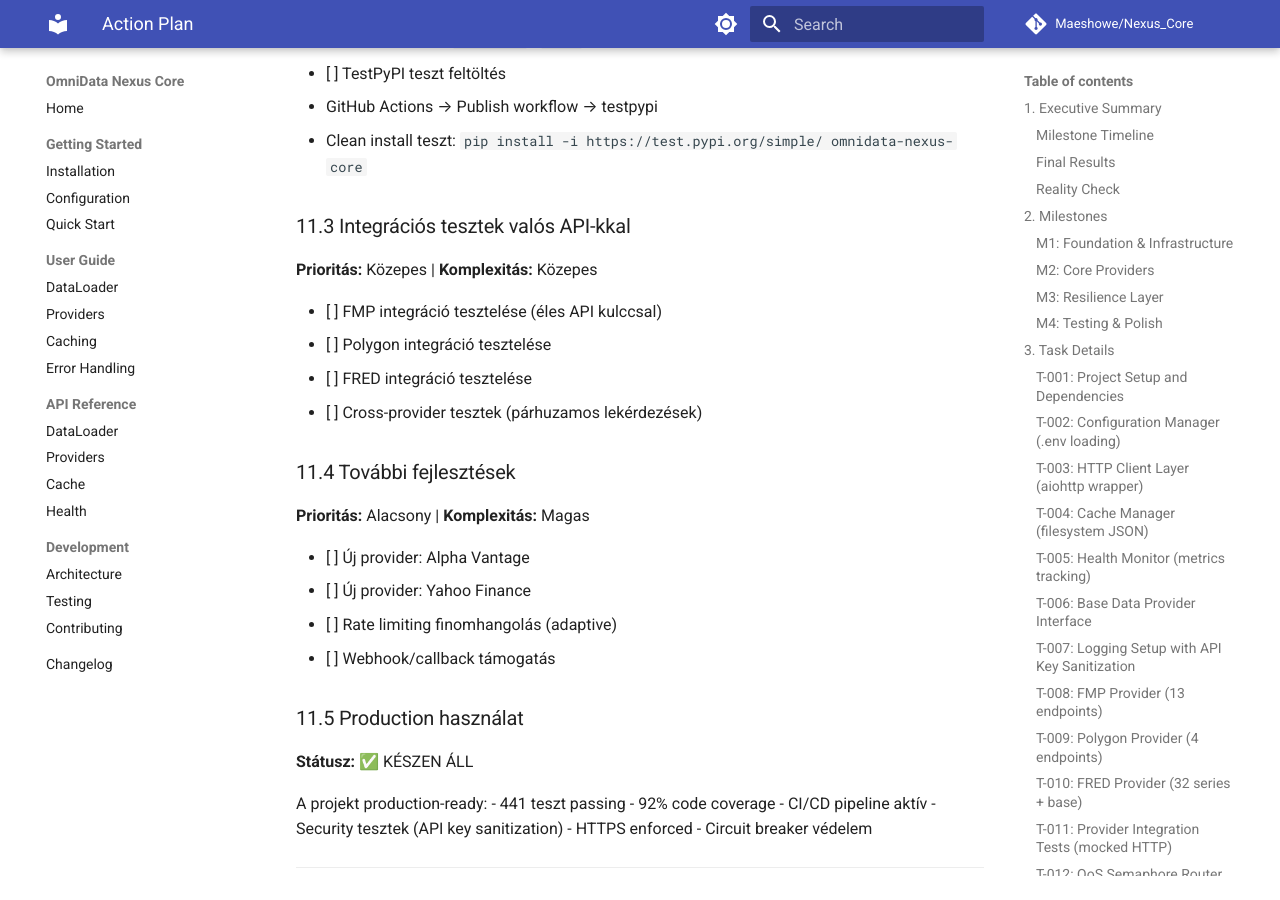
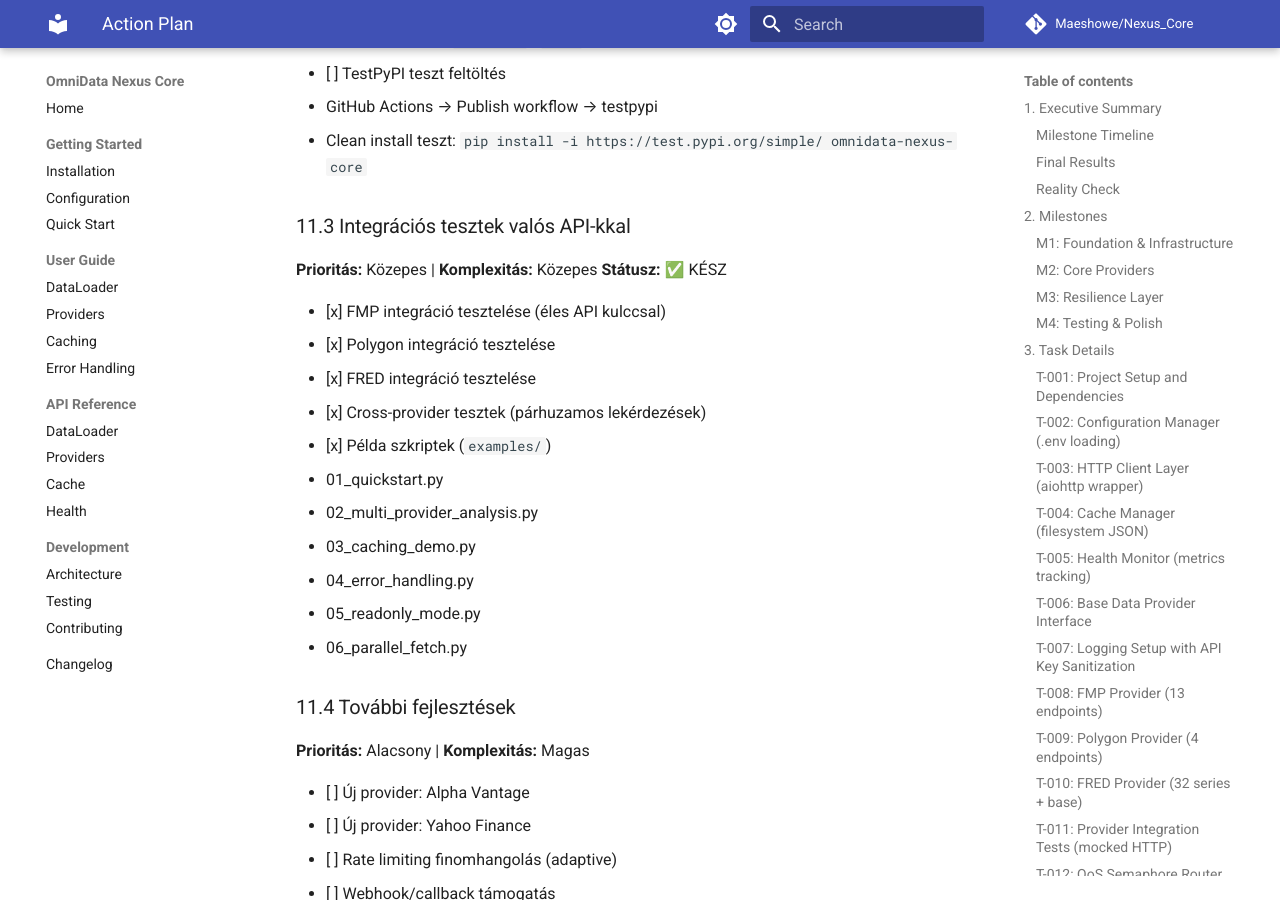
Before and after one commit to Maeshowe/Nexus_Core, an MkDocs documentation site: the page built from docs/ACTION_PLAN.md, in a window 1280 px wide and 900 px high, scrolled down 48084 px. Built offline with MkDocs 1.6.1 and Material for MkDocs 9.7.7, drawn with Linux system fonts in a browser that asks for light colours; comment, search, counter and statistics services are not loaded.

Commit message:
docs: Mark 11.3 (live API tests + examples) as complete
- All providers tested with real APIs
- 6 example scripts created and verified
- Smoke test passing for FMP, Polygon, FRED

Co-Authored-By: Claude Opus 4.5 <noreply@anthropic.com>

```diff
--- a/docs/ACTION_PLAN.md
+++ b/docs/ACTION_PLAN.md
@@ -2354,11 +2354,19 @@ A projekt alapvető funkcionalitása kész (M1-M4 ✅). A következő opcionáli
 
 ### 11.3 Integrációs tesztek valós API-kkal
 **Prioritás:** Közepes | **Komplexitás:** Közepes
-
-- [ ] FMP integráció tesztelése (éles API kulccsal)
-- [ ] Polygon integráció tesztelése
-- [ ] FRED integráció tesztelése
-- [ ] Cross-provider tesztek (párhuzamos lekérdezések)
+**Státusz:** ✅ KÉSZ
+
+- [x] FMP integráció tesztelése (éles API kulccsal)
+- [x] Polygon integráció tesztelése
+- [x] FRED integráció tesztelése
+- [x] Cross-provider tesztek (párhuzamos lekérdezések)
+- [x] Példa szkriptek (`examples/`)
+  - 01_quickstart.py
+  - 02_multi_provider_analysis.py
+  - 03_caching_demo.py
+  - 04_error_handling.py
+  - 05_readonly_mode.py
+  - 06_parallel_fetch.py
 
 ### 11.4 További fejlesztések
 **Prioritás:** Alacsony | **Komplexitás:** Magas
```
